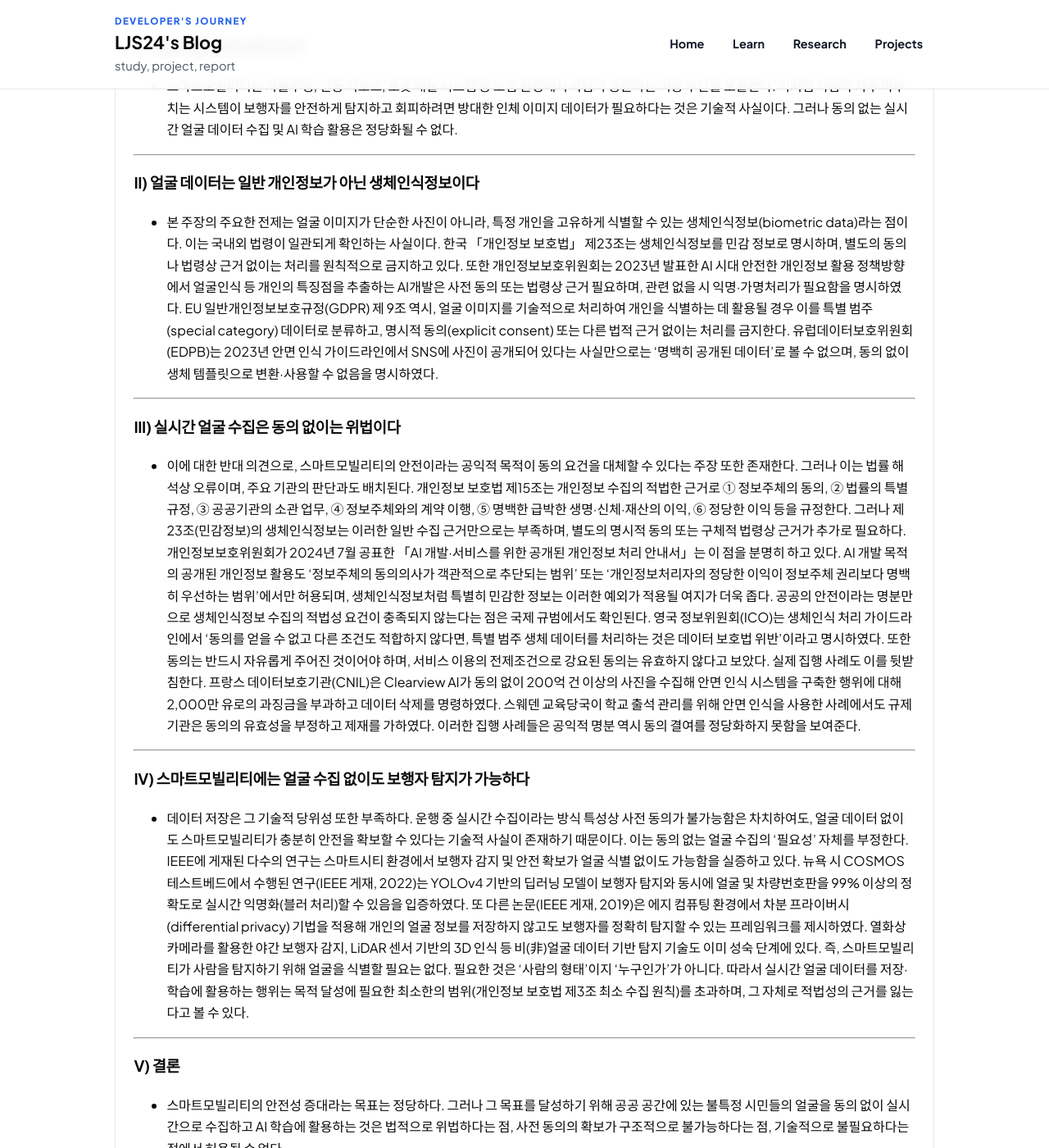
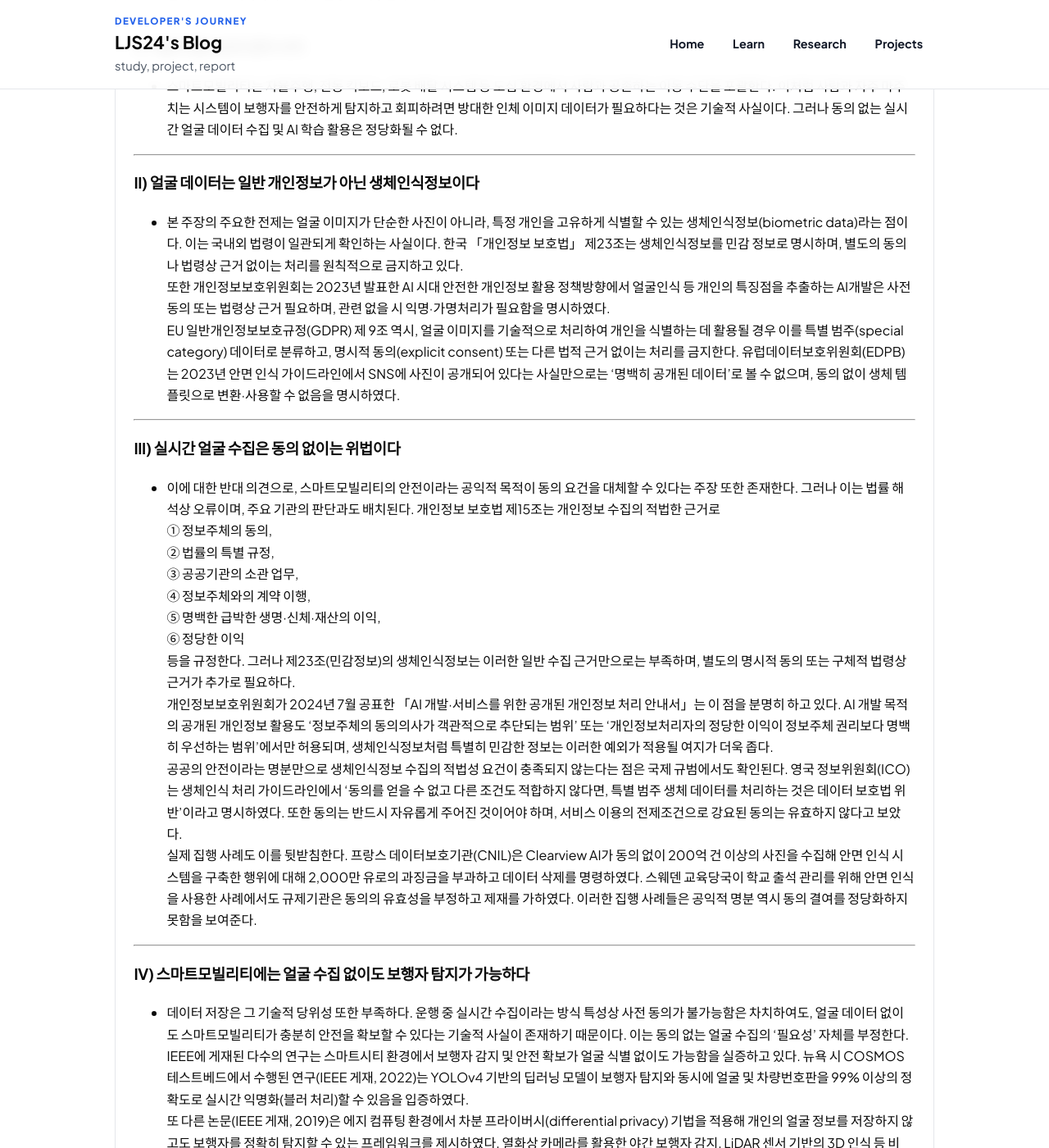
Before and after one commit to LJS24/LJS24.github.io, a Jekyll site: the page built from _posts/learn/2026-04-03-learning-note-인공지능과스마트모빌리티1차토론.md, in a window 1280 px wide and 1400 px high, scrolled down 623 px. Shown: the whole window at 82% size. Built offline with Jekyll 4.4.1, drawn with Linux system fonts in a browser that asks for light colours; some of the changed text lies outside the part shown.

Commit message:
content update-learning note

```diff
--- a/_posts/learn/2026-04-03-learning-note-인공지능과스마트모빌리티1차토론.md
+++ b/_posts/learn/2026-04-03-learning-note-인공지능과스마트모빌리티1차토론.md
@@ -28,31 +28,32 @@ summary: "인공지능과 스마트모빌리티 1차 토론 학습내용 정리"
 
 ### II) 얼굴 데이터는 일반 개인정보가 아닌 생체인식정보이다
 - 본 주장의 주요한 전제는 얼굴 이미지가 단순한 사진이 아니라, 특정 개인을 고유하게 식별할 수 있는 생체인식정보(biometric data)라는 점이다. 이는 국내외 법령이 일관되게 확인하는 사실이다.
-한국 「개인정보 보호법」 제23조는 생체인식정보를 민감 정보로 명시하며, 별도의 동의나 법령상 근거 없이는 처리를 원칙적으로 금지하고 있다. 또한 개인정보보호위원회는 2023년 발표한 AI 시대 안전한 개인정보 활용 정책방향에서 얼굴인식 등 개인의 특징점을 추출하는 AI개발은 사전 동의 또는 법령상 근거 필요하며, 관련 없을 시 익명·가명처리가 필요함을 명시하였다.
+한국 「개인정보 보호법」 제23조는 생체인식정보를 민감 정보로 명시하며, 별도의 동의나 법령상 근거 없이는 처리를 원칙적으로 금지하고 있다. <br/>
+또한 개인정보보호위원회는 2023년 발표한 AI 시대 안전한 개인정보 활용 정책방향에서 얼굴인식 등 개인의 특징점을 추출하는 AI개발은 사전 동의 또는 법령상 근거 필요하며, 관련 없을 시 익명·가명처리가 필요함을 명시하였다. <br/>
 EU 일반개인정보보호규정(GDPR) 제 9조 역시, 얼굴 이미지를 기술적으로 처리하여 개인을 식별하는 데 활용될 경우 이를 특별 범주(special category) 데이터로 분류하고, 명시적 동의(explicit consent) 또는 다른 법적 근거 없이는 처리를 금지한다. 유럽데이터보호위원회(EDPB)는 2023년 안면 인식 가이드라인에서 SNS에 사진이 공개되어 있다는 사실만으로는 '명백히 공개된 데이터'로 볼 수 없으며, 동의 없이 생체 템플릿으로 변환·사용할 수 없음을 명시하였다.
 <hr/>
 
 ### III) 실시간 얼굴 수집은 동의 없이는 위법이다
 - 이에 대한 반대 의견으로, 스마트모빌리티의 안전이라는 공익적 목적이 동의 요건을 대체할 수 있다는 주장 또한 존재한다. 그러나 이는 법률 해석상 오류이며, 주요 기관의 판단과도 배치된다.
-개인정보 보호법 제15조는 개인정보 수집의 적법한 근거로
-① 정보주체의 동의,
-② 법률의 특별 규정,
-③ 공공기관의 소관 업무,
-④ 정보주체와의 계약 이행,
-⑤ 명백한 급박한 생명·신체·재산의 이익,
-⑥ 정당한 이익
-등을 규정한다. 그러나 제23조(민감정보)의 생체인식정보는 이러한 일반 수집 근거만으로는 부족하며, 별도의 명시적 동의 또는 구체적 법령상 근거가 추가로 필요하다.
-개인정보보호위원회가 2024년 7월 공표한 「AI 개발·서비스를 위한 공개된 개인정보 처리 안내서」는 이 점을 분명히 하고 있다. AI 개발 목적의 공개된 개인정보 활용도 '정보주체의 동의의사가 객관적으로 추단되는 범위' 또는 '개인정보처리자의 정당한 이익이 정보주체 권리보다 명백히 우선하는 범위'에서만 허용되며, 생체인식정보처럼 특별히 민감한 정보는 이러한 예외가 적용될 여지가 더욱 좁다.
-공공의 안전이라는 명분만으로 생체인식정보 수집의 적법성 요건이 충족되지 않는다는 점은 국제 규범에서도 확인된다. 영국 정보위원회(ICO)는 생체인식 처리 가이드라인에서 '동의를 얻을 수 없고 다른 조건도 적합하지 않다면, 특별 범주 생체 데이터를 처리하는 것은 데이터 보호법 위반'이라고 명시하였다. 또한 동의는 반드시 자유롭게 주어진 것이어야 하며, 서비스 이용의 전제조건으로 강요된 동의는 유효하지 않다고 보았다.
+개인정보 보호법 제15조는 개인정보 수집의 적법한 근거로 <br/>
+① 정보주체의 동의, <br/>
+② 법률의 특별 규정, <br/>
+③ 공공기관의 소관 업무, <br/>
+④ 정보주체와의 계약 이행, <br/>
+⑤ 명백한 급박한 생명·신체·재산의 이익, <br/>
+⑥ 정당한 이익 <br/>
+등을 규정한다. 그러나 제23조(민감정보)의 생체인식정보는 이러한 일반 수집 근거만으로는 부족하며, 별도의 명시적 동의 또는 구체적 법령상 근거가 추가로 필요하다. <br/>
+개인정보보호위원회가 2024년 7월 공표한 「AI 개발·서비스를 위한 공개된 개인정보 처리 안내서」는 이 점을 분명히 하고 있다. AI 개발 목적의 공개된 개인정보 활용도 '정보주체의 동의의사가 객관적으로 추단되는 범위' 또는 '개인정보처리자의 정당한 이익이 정보주체 권리보다 명백히 우선하는 범위'에서만 허용되며, 생체인식정보처럼 특별히 민감한 정보는 이러한 예외가 적용될 여지가 더욱 좁다.<br/>
+공공의 안전이라는 명분만으로 생체인식정보 수집의 적법성 요건이 충족되지 않는다는 점은 국제 규범에서도 확인된다. 영국 정보위원회(ICO)는 생체인식 처리 가이드라인에서 '동의를 얻을 수 없고 다른 조건도 적합하지 않다면, 특별 범주 생체 데이터를 처리하는 것은 데이터 보호법 위반'이라고 명시하였다. 또한 동의는 반드시 자유롭게 주어진 것이어야 하며, 서비스 이용의 전제조건으로 강요된 동의는 유효하지 않다고 보았다. <br/>
 실제 집행 사례도 이를 뒷받침한다. 프랑스 데이터보호기관(CNIL)은 Clearview AI가 동의 없이 200억 건 이상의 사진을 수집해 안면 인식 시스템을 구축한 행위에 대해 2,000만 유로의 과징금을 부과하고 데이터 삭제를 명령하였다. 스웨덴 교육당국이 학교 출석 관리를 위해 안면 인식을 사용한 사례에서도 규제기관은 동의의 유효성을 부정하고 제재를 가하였다. 이러한 집행 사례들은 공익적 명분 역시 동의 결여를 정당화하지 못함을 보여준다.
 
 
 <hr/>
 
 ### IV) 스마트모빌리티에는 얼굴 수집 없이도 보행자 탐지가 가능하다
-- 데이터 저장은 그 기술적 당위성 또한 부족하다. 운행 중 실시간 수집이라는 방식 특성상 사전 동의가 불가능함은 차치하여도, 얼굴 데이터 없이도 스마트모빌리티가 충분히 안전을 확보할 수 있다는 기술적 사실이 존재하기 때문이다. 이는 동의 없는 얼굴 수집의 '필요성' 자체를 부정한다.
-IEEE에 게재된 다수의 연구는 스마트시티 환경에서 보행자 감지 및 안전 확보가 얼굴 식별 없이도 가능함을 실증하고 있다. 뉴욕 시 COSMOS 테스트베드에서 수행된 연구(IEEE 게재, 2022)는 YOLOv4 기반의 딥러닝 모델이 보행자 탐지와 동시에 얼굴 및 차량번호판을 99% 이상의 정확도로 실시간 익명화(블러 처리)할 수 있음을 입증하였다.
-또 다른 논문(IEEE 게재, 2019)은 에지 컴퓨팅 환경에서 차분 프라이버시(differential privacy) 기법을 적용해 개인의 얼굴 정보를 저장하지 않고도 보행자를 정확히 탐지할 수 있는 프레임워크를 제시하였다. 열화상 카메라를 활용한 야간 보행자 감지, LiDAR 센서 기반의 3D 인식 등 비(非)얼굴 데이터 기반 탐지 기술도 이미 성숙 단계에 있다.
+- 데이터 저장은 그 기술적 당위성 또한 부족하다. 운행 중 실시간 수집이라는 방식 특성상 사전 동의가 불가능함은 차치하여도, 얼굴 데이터 없이도 스마트모빌리티가 충분히 안전을 확보할 수 있다는 기술적 사실이 존재하기 때문이다. 이는 동의 없는 얼굴 수집의 '필요성' 자체를 부정한다. <br/>
+IEEE에 게재된 다수의 연구는 스마트시티 환경에서 보행자 감지 및 안전 확보가 얼굴 식별 없이도 가능함을 실증하고 있다. 뉴욕 시 COSMOS 테스트베드에서 수행된 연구(IEEE 게재, 2022)는 YOLOv4 기반의 딥러닝 모델이 보행자 탐지와 동시에 얼굴 및 차량번호판을 99% 이상의 정확도로 실시간 익명화(블러 처리)할 수 있음을 입증하였다.<br/>
+또 다른 논문(IEEE 게재, 2019)은 에지 컴퓨팅 환경에서 차분 프라이버시(differential privacy) 기법을 적용해 개인의 얼굴 정보를 저장하지 않고도 보행자를 정확히 탐지할 수 있는 프레임워크를 제시하였다. 열화상 카메라를 활용한 야간 보행자 감지, LiDAR 센서 기반의 3D 인식 등 비(非)얼굴 데이터 기반 탐지 기술도 이미 성숙 단계에 있다.<br/>
 즉, 스마트모빌리티가 사람을 탐지하기 위해 얼굴을 식별할 필요는 없다. 필요한 것은 '사람의 형태'이지 '누구인가'가 아니다. 따라서 실시간 얼굴 데이터를 저장·학습에 활용하는 행위는 목적 달성에 필요한 최소한의 범위(개인정보 보호법 제3조 최소 수집 원칙)를 초과하며, 그 자체로 적법성의 근거를 잃는다고 볼 수 있다.
 
 <hr/>
```
